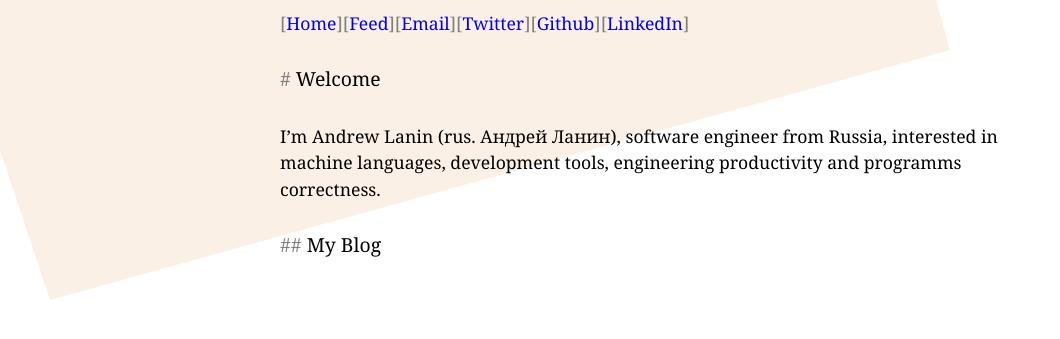
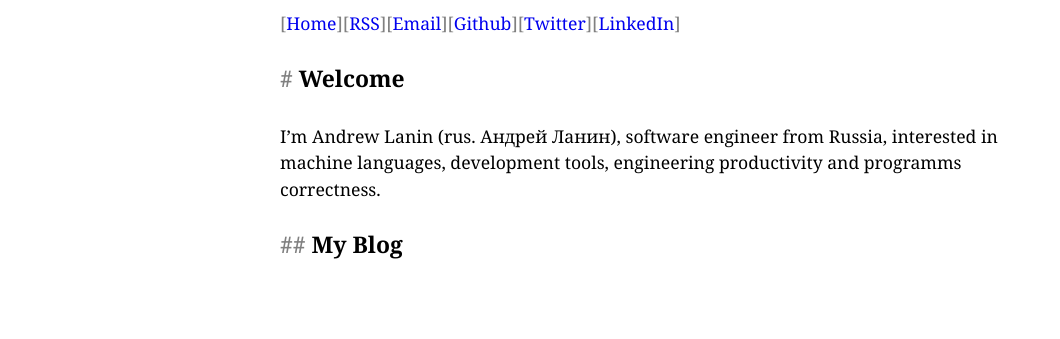
Before and after one commit to andrewlanin/lanin.dev, a Jekyll site: the page built from index.md, in a window 1280 px wide. Shown: the top 339 px of the page, without its empty margins (0-1060 px from the left). Built offline with Jekyll 4.4.1, drawn with Linux system fonts in a browser that asks for light colours.

Commit message:
Remove poly; overall polish

```diff
--- a/_includes/base.css
+++ b/_includes/base.css
@@ -20,6 +20,25 @@ footer {
   color: gray;
 }
 
+h1,h2,h3,h4,h5,h6 {
+  font-size: 130%;
+  margin-top: 30px;
+}
+
+h1::before { color: gray; content: '# '; }
+h2::before { color: gray; content: '## '; }
+h3::before { color: gray; content: '### '; }
+h4::before { color: gray; content: '#### '; }
+h5::before { color: gray; content: '##### '; }
+h6::before { color: gray; content: '###### '; }
+
+em::before, em::after { content: '*'; color: gray; }
+strong::before, strong::after { content: '**'; color: gray; }
+
+a { text-decoration: none; }
+a::before { content: '['; color: gray; }
+a::after { content: ']'; color: gray; }
+
 p {
   margin-top: 30px;
 }
--- a/_includes/markdown.css
+++ /dev/null
@@ -1,20 +0,0 @@
-h1,h2,h3,h4,h5,h6 {
-  font-size: 110%;
-  margin-top: 30px;
-  font-weight: normal;
-  color: black;
-}
-
-h1::before { color: gray; content: '# '; }
-h2::before { color: gray; content: '## '; }
-h3::before { color: gray; content: '### '; }
-h4::before { color: gray; content: '#### '; }
-h5::before { color: gray; content: '##### '; }
-h6::before { color: gray; content: '###### '; }
-
-em::before, em::after { content: '*'; color: gray; }
-strong::before, strong::after { content: '**'; color: gray; }
-
-a { text-decoration: none; }
-a::before { content: '['; color: gray; }
-a::after { content: ']'; color: gray; }
--- a/_layouts/base.html
+++ b/_layouts/base.html
@@ -6,21 +6,17 @@
     <title>{{ page.title }} | Andrew Lanin</title>
     <meta name="viewport" content="width=device-width, initial-scale=1" />
     <style type="text/css">{% include normalize.css %}</style>
-    <style type="text/css">{% include markdown.css %}</style>
     <style type="text/css">{% include base.css %}</style>
   </head>
   <body>
     <nav>
       <a href="/">Home</a>
-      <a href="/feed.xml">Feed</i></a>
+      <a href="/feed.xml">RSS</i></a>
       <a href="mailto:andrew@lanin.dev">Email</a>
+      <a href="https://github.com/lanindev" target="_blank">Github</a>
       <a href="https://twitter.com/lanindev" target="_blank">Twitter</a>
-      <a href="https://github.com/lanindev" target="_blank">Github</a>
       <a href="https://www.linkedin.com/in/andrew-lanin-1b8b8774/" target="_blank">LinkedIn</a>
     </nav>
     {{ content }}
-    <svg id="poly" xmlns="http://www.w3.org/2000/svg">
-      <polygon points="50,300 950,50 700,-850 -250,-600" fill="#FAF0E6" />
-    </svg>
   </body>
 </html>
--- a/_layouts/post.html
+++ b/_layouts/post.html
@@ -3,4 +3,3 @@ layout: base
 ---
 {{ content }}
 <p><em>{{ page.date | date: '%Y-%m-%d' }}</em></p>
-<p><strong>Andrew Lanin</strong></p>
```
